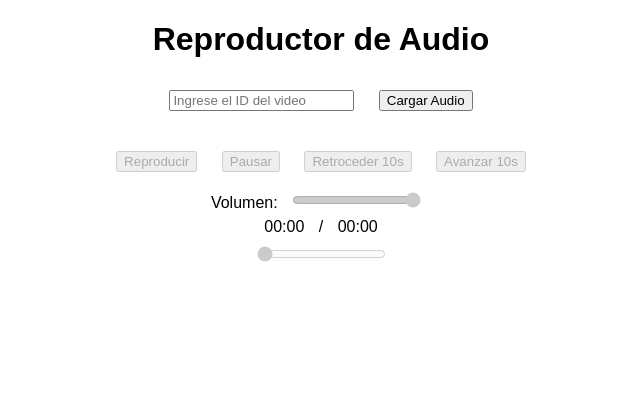
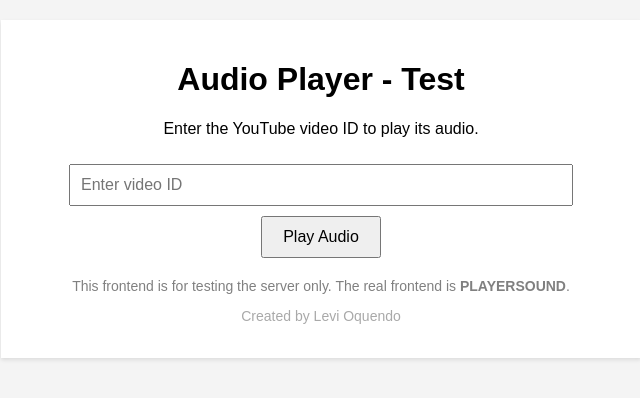
Before and after one commit to levmetal/sever-playersound, a website: page public/index.html in a window 1280 px wide. Shown: the whole page, without its empty margins (319-959 px from the left). Drawn offline with Linux system fonts and the light colour scheme.

Commit message:
front-buildit

```diff
--- a/public/index.html
+++ b/public/index.html
@@ -1,144 +1,104 @@
 <!DOCTYPE html>
-<html lang="es">
+<html lang="en">
 <head>
   <meta charset="UTF-8">
   <meta name="viewport" content="width=device-width, initial-scale=1.0">
-    <title>Reproductor de Audio</title>
+  <title>Audio Player - Test</title>
   <style>
     body {
       font-family: Arial, sans-serif;
+      margin: 0;
+      padding: 20px;
+      background-color: #f4f4f4;
+    }
+    .container {
+      max-width: 600px;
+      margin: 0 auto;
+      padding: 20px;
+      background-color: white;
+      box-shadow: 0 2px 4px rgba(0, 0, 0, 0.1);
       text-align: center;
     }
-        input, button {
-            margin: 10px;
+    input {
+      width: 80%;
+      padding: 10px;
+      margin: 10px 0;
+      font-size: 16px;
     }
-        .controls {
+    button {
+      padding: 10px 20px;
+      font-size: 16px;
+      cursor: pointer;
+    }
+    audio {
+      width: 100%;
       margin-top: 20px;
     }
-        #currentTime, #duration {
-            margin: 10px;
+    .disclaimer {
+      margin-top: 20px;
+      color: gray;
+      font-size: 14px;
+    }
+    .credit {
+      margin-top: 10px;
+      font-size: 14px;
+      color: darkgray;
     }
   </style>
 </head>
 <body>
-    <h1>Reproductor de Audio</h1>
-    <input type="text" id="videoId" placeholder="Ingrese el ID del video">
-    <button id="loadAudio">Cargar Audio</button>
 
-    <div class="controls">
-        <button id="playAudio" disabled>Reproducir</button>
-        <button id="pauseAudio" disabled>Pausar</button>
-        <button id="rewindAudio" disabled>Retroceder 10s</button>
-        <button id="forwardAudio" disabled>Avanzar 10s</button>
+<div class="container">
+  <h1>Audio Player - Test</h1>
+  <p>Enter the YouTube video ID to play its audio.</p>
+
+  <input type="text" id="videoId" placeholder="Enter video ID">
   <br>
+  <button onclick="getAudio()">Play Audio</button>
 
-        <label for="volumeControl">Volumen:</label>
-        <input type="range" id="volumeControl" min="0" max="1" step="0.1" value="1" disabled>
-        <br>
+  <audio id="audioPlayer" controls style="display:none;"></audio>
+  <p id="status"></p>
 
-        <span id="currentTime">00:00</span> / <span id="duration">00:00</span>
-        <br>
+  <!-- Disclaimer -->
+  <p class="disclaimer">
+    This frontend is for testing the server only. The real frontend is <strong>PLAYERSOUND</strong>.
+  </p>
 
-        <input type="range" id="seekBar" min="0" value="0" step="0.01" disabled>
+  <!-- Credit -->
+  <p class="credit">Created by Levi Oquendo</p>
 </div>
 
 <script>
-        let audio;
-        let isPlaying = false;
+  function getAudio() {
+    const videoId = document.getElementById('videoId').value;
+    const status = document.getElementById('status');
+    const audioPlayer = document.getElementById('audioPlayer');
 
-        // Cargar audio
-        document.getElementById('loadAudio').addEventListener('click', function() {
-            const videoId = document.getElementById('videoId').value;
-            if (videoId) {
-                fetch(`http://localhost:4000/audio?id=${videoId}`)
+    if (!videoId) {
+      status.textContent = "Please enter a video ID.";
+      return;
+    }
+
+    status.textContent = "Loading audio...";
+
+    fetch(`/audio?id=${videoId}`)
       .then(response => response.json())
       .then(data => {
-                        const audioUrl = data.audioUrl;
-                        audio = new Audio(audioUrl);
-                        audio.addEventListener('loadedmetadata', function() {
-                            document.getElementById('duration').innerText = formatTime(audio.duration);
-                            document.getElementById('seekBar').max = audio.duration;
-                            document.getElementById('playAudio').disabled = false;
-                            document.getElementById('pauseAudio').disabled = false;
-                            document.getElementById('rewindAudio').disabled = false;
-                            document.getElementById('forwardAudio').disabled = false;
-                            document.getElementById('volumeControl').disabled = false;
-                            document.getElementById('seekBar').disabled = false;
+        if (data.audioUrl) {
+          audioPlayer.src = data.audioUrl;
+          audioPlayer.style.display = 'block';
+          audioPlayer.play();
+          status.textContent = "Playing audio.";
+        } else {
+          status.textContent = "Error: Unable to fetch audio.";
+        }
+      })
+      .catch(error => {
+        status.textContent = "Error fetching audio.";
+        console.error("Error fetching audio:", error);
       });
-                    })
-                    .catch(error => console.error('Error:', error));
-            } else {
-                alert('Por favor, ingrese un ID de video.');
-            }
-        });
-
-        // Reproducir audio
-        document.getElementById('playAudio').addEventListener('click', function() {
-            if (audio) {
-                audio.play().then(() => {
-                    isPlaying = true;
-                    updateCurrentTime();
-                }).catch(error => console.error('Error al reproducir:', error));
-            }
-        });
-
-        // Pausar audio
-        document.getElementById('pauseAudio').addEventListener('click', function() {
-            if (audio && isPlaying) {
-                audio.pause();
-                isPlaying = false;
-            }
-        });
-
-        // Retroceder 10 segundos
-        document.getElementById('rewindAudio').addEventListener('click', function() {
-            if (audio) {
-                audio.currentTime = Math.max(0, audio.currentTime - 10);
-            }
-        });
-
-        // Adelantar 10 segundos
-        document.getElementById('forwardAudio').addEventListener('click', function() {
-            if (audio) {
-                audio.currentTime = Math.min(audio.duration, audio.currentTime + 10);
-            }
-        });
-
-        // Controlar volumen
-        document.getElementById('volumeControl').addEventListener('input', function() {
-            if (audio) {
-                audio.volume = this.value;
-            }
-        });
-
-        // Actualizar barra de progreso y tiempo actual
-        audio?.addEventListener('timeupdate', function() {
-            document.getElementById('seekBar').value = audio.currentTime;
-            document.getElementById('currentTime').innerText = formatTime(audio.currentTime);
-        });
-
-        // Actualizar tiempo al mover barra de progreso
-        document.getElementById('seekBar').addEventListener('input', function() {
-            if (audio) {
-                audio.currentTime = this.value;
-            }
-        });
-
-        // Función para actualizar el tiempo actual
-        function updateCurrentTime() {
-            if (audio && isPlaying) {
-                document.getElementById('currentTime').innerText = formatTime(audio.currentTime);
-                document.getElementById('seekBar').value = audio.currentTime;
-                requestAnimationFrame(updateCurrentTime);
-            }
-        }
-
-        // Formatear tiempo (mm:ss)
-        function formatTime(time) {
-            const minutes = Math.floor(time / 60);
-            const seconds = Math.floor(time % 60);
-            return `${minutes.toString().padStart(2, '0')}:${seconds.toString().padStart(2, '0')}`;
   }
 </script>
+
 </body>
 </html>
```
Lines whose indentation alone changed are shown as unchanged.
